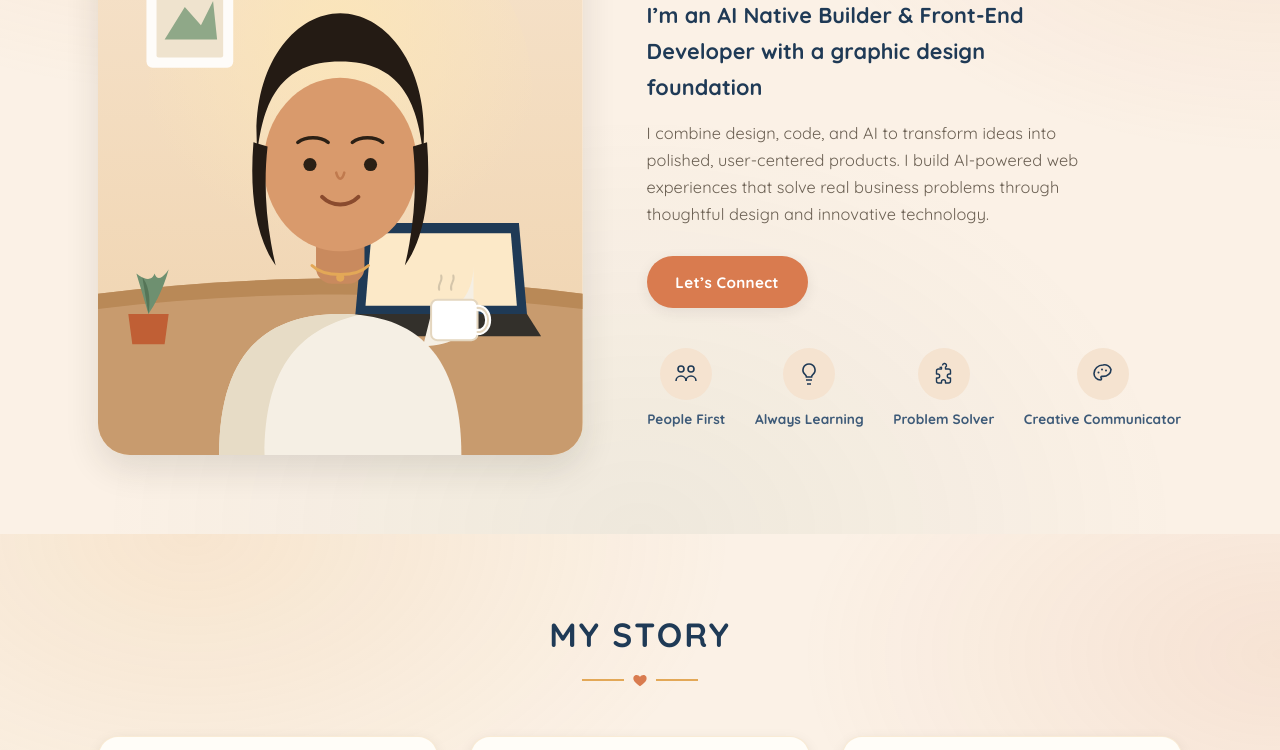
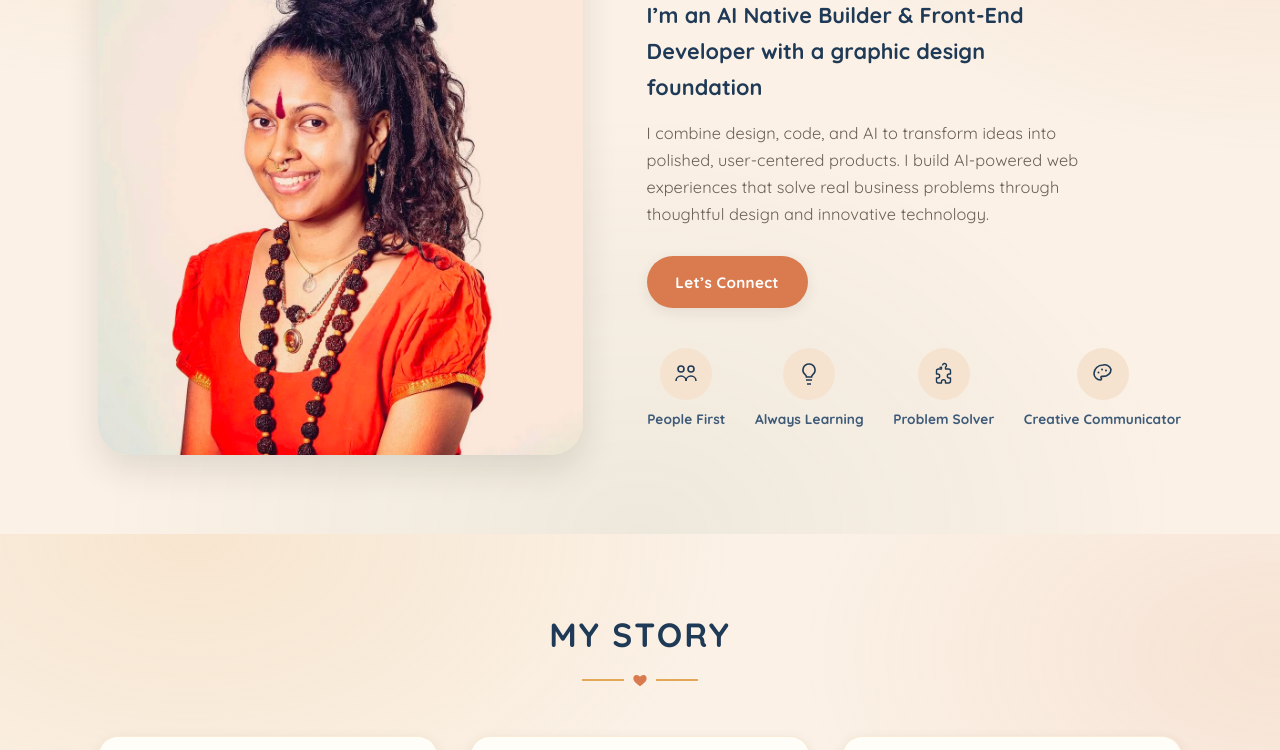
Before and after one commit to Soma-Majumder/personal-website, a plain HTML site: page index.html in a window 1280 px wide. Shown: the part 266-1016 px from the top of the page. Drawn offline with Linux system fonts and the light colour scheme.

Commit message:
Added photo and updated alt text description and SEO

```diff
--- a/index.html
+++ b/index.html
@@ -378,6 +378,12 @@
     border-radius: var(--radius-lg);
     overflow: hidden;
     box-shadow: var(--shadow-md);
+  }
+  .hero__photo {
+    width: 100%;
+    aspect-ratio: 480 / 560;
+    object-fit: cover;
+    object-position: center 25%;
   }
   .hero__dots {
     position: absolute;
@@ -800,88 +806,7 @@
           <g fill="currentColor"><circle cx="6" cy="6" r="3"/><circle cx="24" cy="6" r="3"/><circle cx="42" cy="6" r="3"/><circle cx="6" cy="24" r="3"/><circle cx="24" cy="24" r="3"/><circle cx="6" cy="42" r="3"/></g>
         </svg>
         <div class="hero__art-frame">
-          <!-- Illustrated portrait scene (custom SVG — replace with a real photo if preferred) -->
-          <svg viewBox="0 0 480 560" role="img" aria-labelledby="heroArtTitle">
-            <title id="heroArtTitle">Illustration of Soma at a warmly lit desk with a laptop and a mug that reads "stay positive"</title>
-            <defs>
-              <linearGradient id="wallGrad" x1="0" y1="0" x2="0" y2="1">
-                <stop offset="0%" stop-color="#F6E3CC"/>
-                <stop offset="100%" stop-color="#EFD2AC"/>
-              </linearGradient>
-              <radialGradient id="glow" cx="50%" cy="35%" r="55%">
-                <stop offset="0%" stop-color="#FCE6B8" stop-opacity="0.9"/>
-                <stop offset="100%" stop-color="#FCE6B8" stop-opacity="0"/>
-              </radialGradient>
-            </defs>
-            <rect width="480" height="560" fill="url(#wallGrad)"/>
-            <circle cx="240" cy="200" r="190" fill="url(#glow)"/>
-
-            <!-- string lights -->
-            <path d="M20 40 C120 70 360 70 460 40" stroke="#C9A46A" stroke-width="2" fill="none" opacity="0.6"/>
-            <g fill="#E3A857">
-              <circle cx="70" cy="52" r="4"/><circle cx="150" cy="63" r="4"/><circle cx="240" cy="67" r="4"/><circle cx="330" cy="63" r="4"/><circle cx="410" cy="52" r="4"/>
-            </g>
-
-            <!-- framed art on wall -->
-            <g transform="translate(48 70)">
-              <rect width="86" height="106" rx="6" fill="#FFFFFF" opacity="0.9"/>
-              <rect x="10" y="10" width="66" height="86" rx="2" fill="#EFE3CE"/>
-              <path d="M18 78 L38 46 L54 64 L66 40 L70 78 Z" fill="#8FA888"/>
-              <circle cx="58" cy="26" r="9" fill="#E9C077"/>
-            </g>
-
-            <!-- desk surface -->
-            <path d="M0 400 C160 380 320 380 480 400 L480 560 L0 560 Z" fill="#C89B6E"/>
-            <path d="M0 400 C160 380 320 380 480 400 L480 415 C320 396 160 396 0 415 Z" fill="#B98957"/>
-
-            <!-- plant bottom-left -->
-            <g transform="translate(30 350)">
-              <path d="M20 70 L8 30 C8 30 22 42 26 30 C30 42 40 26 40 26 C40 26 34 50 20 70 Z" fill="#6E9070"/>
-              <path d="M20 70 L14 34 C14 34 24 44 20 70 Z" fill="#557557"/>
-              <path d="M0 70 L40 70 L36 100 L4 100 Z" fill="#C05F35"/>
-            </g>
-
-            <!-- laptop -->
-            <g transform="translate(255 330)">
-              <path d="M0 90 L170 90 L184 112 L-14 112 Z" fill="#33302B"/>
-              <path d="M8 0 L162 0 L170 90 L0 90 Z" fill="#1F3A56"/>
-              <path d="M16 10 L154 10 L160 82 L10 82 Z" fill="#FCE9C8"/>
-            </g>
-
-            <!-- shoulders / top -->
-            <path d="M120 560 C120 460 165 420 240 420 C315 420 360 460 360 560 Z" fill="#F5EFE4"/>
-            <path d="M120 560 C120 460 165 420 240 420 C246 420 252 420 258 421 C195 436 165 478 165 560 Z" fill="#E7DCC6"/>
-
-            <!-- neck + necklace -->
-            <rect x="216" y="330" width="48" height="60" rx="16" fill="#C98A5E"/>
-            <path d="M212 372 C224 384 256 384 268 372" stroke="#E3A857" stroke-width="3" fill="none" stroke-linecap="round"/>
-            <circle cx="240" cy="384" r="4" fill="#E3A857"/>
-
-            <!-- head -->
-            <ellipse cx="240" cy="272" rx="76" ry="86" fill="#D99A6C"/>
-
-            <!-- hair -->
-            <path d="M158 260 C150 176 194 122 240 122 C286 122 330 176 322 260 C316 210 300 170 240 170 C180 170 164 210 158 260 Z" fill="#241B14"/>
-            <path d="M154 250 C150 300 156 344 176 372 C166 330 164 290 168 254 Z" fill="#241B14"/>
-            <path d="M326 250 C330 300 324 344 304 372 C314 330 316 290 312 254 Z" fill="#241B14"/>
-
-            <!-- face features -->
-            <circle cx="210" cy="272" r="6.5" fill="#2B2015"/>
-            <circle cx="270" cy="272" r="6.5" fill="#2B2015"/>
-            <path d="M198 250 C206 244 220 244 228 250" stroke="#2B2015" stroke-width="3.5" fill="none" stroke-linecap="round"/>
-            <path d="M252 250 C260 244 274 244 282 250" stroke="#2B2015" stroke-width="3.5" fill="none" stroke-linecap="round"/>
-            <path d="M222 304 C232 314 248 314 258 304" stroke="#8A4B2E" stroke-width="4" fill="none" stroke-linecap="round"/>
-            <path d="M236 280 C238 288 242 288 244 280" stroke="#C07A4E" stroke-width="2.5" fill="none" stroke-linecap="round"/>
-
-            <!-- arm + mug -->
-            <path d="M330 420 C356 420 372 400 372 372 L372 412 C372 440 350 452 322 452 Z" fill="#F5EFE4"/>
-            <g transform="translate(330 396)">
-              <rect x="0" y="10" width="46" height="40" rx="6" fill="#FFFFFF" stroke="#E4D6BF" stroke-width="2"/>
-              <path d="M46 18 C60 18 60 42 46 42" stroke="#FFFFFF" stroke-width="6" fill="none" stroke-linecap="round"/>
-              <path d="M46 18 C60 18 60 42 46 42" stroke="#E4D6BF" stroke-width="2" fill="none" stroke-linecap="round"/>
-              <path d="M8 0 C6 -6 12 -8 10 -14 M20 0 C18 -6 24 -8 22 -14" stroke="#C9BBA2" stroke-width="2" fill="none" stroke-linecap="round" opacity="0.8"/>
-            </g>
-          </svg>
+          <img class="hero__photo" src="images/soma-profile.jpg" alt="Soma Majumder, AI Native Builder and Front-End Developer">
         </div>
       </div>
 
```
Also changed, not shown: images/soma-profile.jpg (added).
